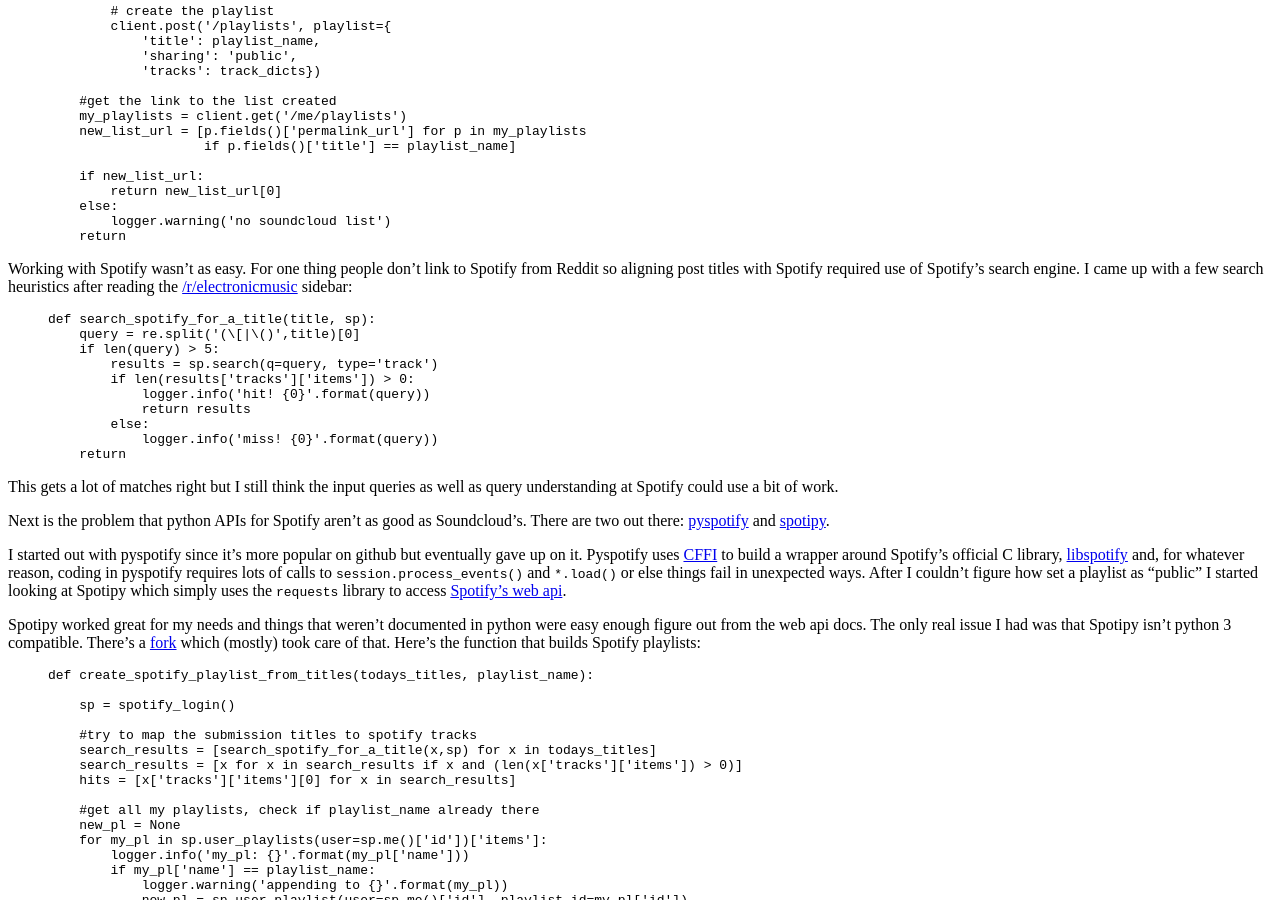
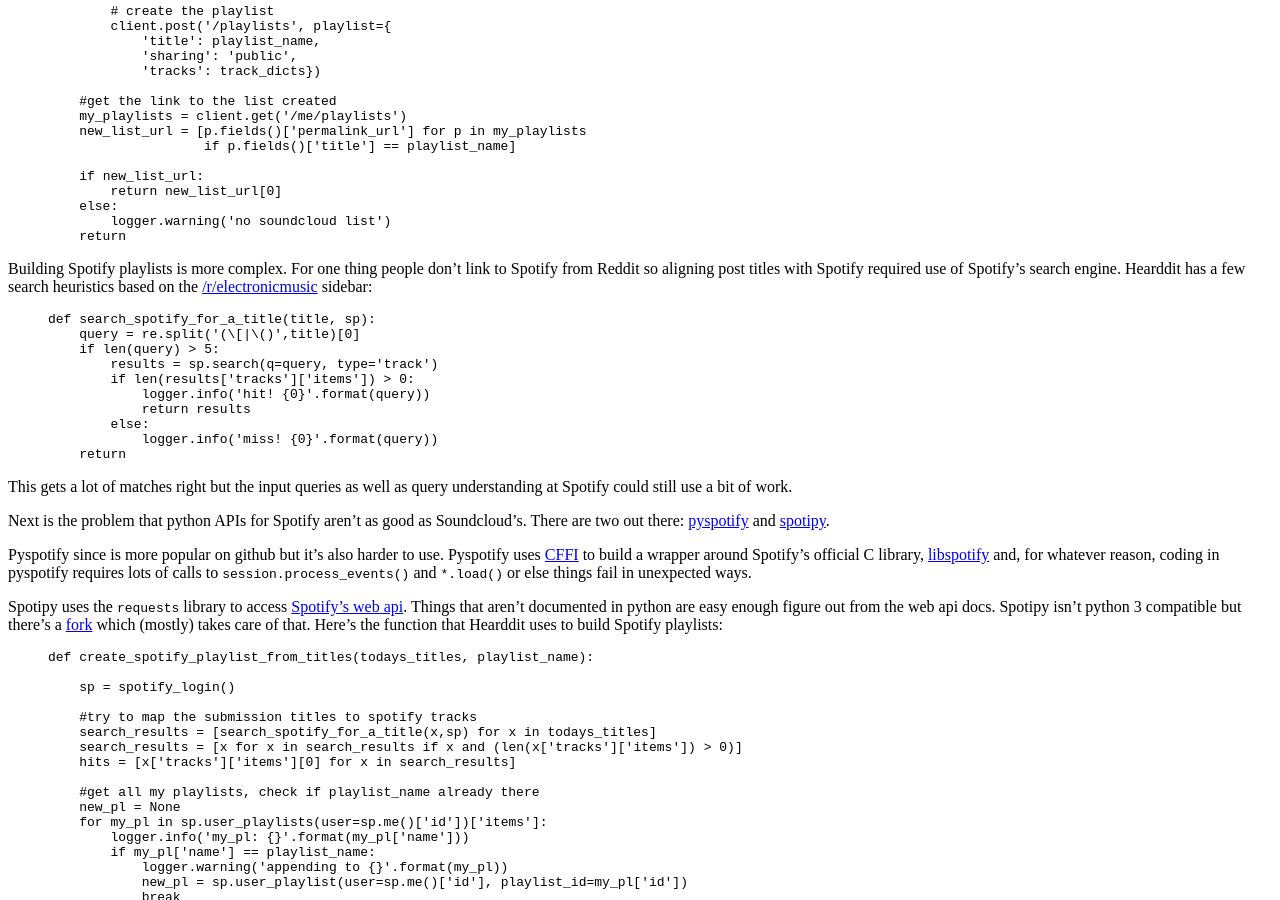
Before and after one commit to rcompton/ryancompton.net, a Jekyll site: the page built from _posts/2014-12-23-hearddit.md, in a window 1280 px wide and 900 px high, scrolled down 1399 px. Built offline with Jekyll 4.4.1, drawn with Linux system fonts in a browser that asks for light colours; nearby versions of some CDN libraries; comment, search, counter and statistics services are not loaded.

Commit message:
hearddit

```diff
--- a/_posts/2014-12-23-hearddit.md
+++ b/_posts/2014-12-23-hearddit.md
@@ -86,7 +86,7 @@
     return
 {% endhighlight %}
 
-Working with Spotify wasn't as easy. For one thing people don't link to Spotify from Reddit so aligning post titles with Spotify required use of Spotify's search engine. I came up with a few search heuristics after reading the [/r/electronicmusic](https://www.reddit.com/r/electronicmusic) sidebar:
+Building Spotify playlists is more complex. For one thing people don't link to Spotify from Reddit so aligning post titles with Spotify required use of Spotify's search engine. Hearddit has a few search heuristics based on the [/r/electronicmusic](https://www.reddit.com/r/electronicmusic) sidebar:
 {% highlight python %}
 def search_spotify_for_a_title(title, sp):
     query = re.split('(\[|\()',title)[0]
@@ -100,13 +100,13 @@
     return
 {% endhighlight %}
 
-This gets a lot of matches right but I still think the input queries as well as query understanding at Spotify could use a bit of work.
+This gets a lot of matches right but the input queries as well as query understanding at Spotify could still use a bit of work.
 
 Next is the problem that python APIs for Spotify aren't as good as Soundcloud's. There are two out there: [pyspotify](https://pyspotify.mopidy.com/en/latest/) and [spotipy](https://github.com/plamere/spotipy).
 
-I started out with pyspotify since it's more popular on github but eventually gave up on it. Pyspotify uses [CFFI](https://cffi.readthedocs.org/en/release-0.8/) to build a wrapper around Spotify's official C library, [libspotify](https://developer.spotify.com/technologies/libspotify/) and, for whatever reason, coding in pyspotify requires lots of calls to `session.process_events()` and `*.load()` or else things fail in unexpected ways. After I couldn't figure how set a playlist as "public" I started looking at Spotipy which simply uses the `requests` library to access [Spotify's web api](https://developer.spotify.com/web-api/).
+Pyspotify since is more popular on github but it's also harder to use. Pyspotify uses [CFFI](https://cffi.readthedocs.org/en/release-0.8/) to build a wrapper around Spotify's official C library, [libspotify](https://developer.spotify.com/technologies/libspotify/) and, for whatever reason, coding in pyspotify requires lots of calls to `session.process_events()` and `*.load()` or else things fail in unexpected ways.
 
-Spotipy worked great for my needs and things that weren't documented in python were easy enough figure out from the web api docs. The only real issue I had was that Spotipy isn't python 3 compatible. There's a [fork](https://github.com/joohoi/spotipy) which (mostly) took care of that. Here's the function that builds Spotify playlists:
+Spotipy uses the `requests` library to access [Spotify's web api](https://developer.spotify.com/web-api/). Things that aren't documented in python are easy enough figure out from the web api docs. Spotipy isn't python 3 compatible but there's a [fork](https://github.com/joohoi/spotipy) which (mostly) takes care of that. Here's the function that Hearddit uses to build Spotify playlists:
 
 {% highlight python %}
 def create_spotify_playlist_from_titles(todays_titles, playlist_name):
```
